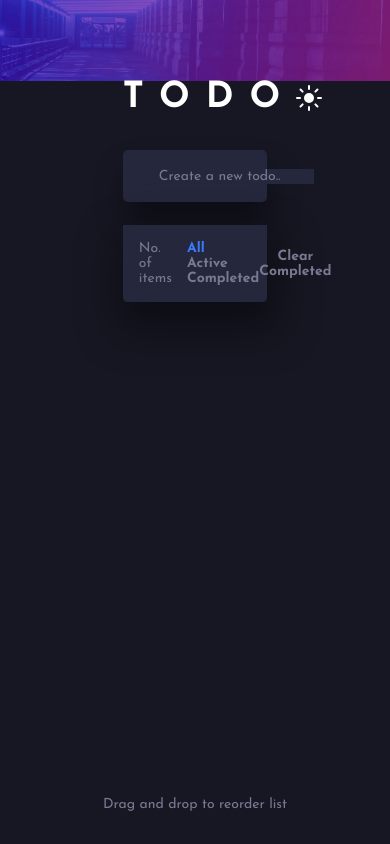
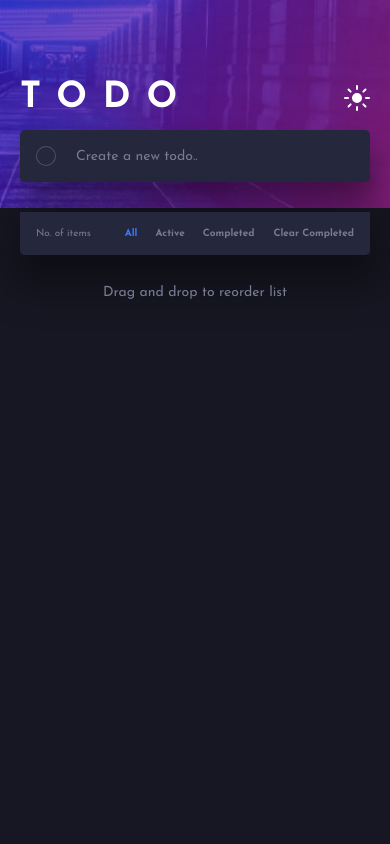
Before and after one commit to akaahl/todo-list-app, a plain HTML site: page index.html in a window 390 px wide. Drawn offline with nearby package versions, Linux system fonts and the light colour scheme.

Commit message:
Added mobile responsiveness

```diff
--- a/index.html
+++ b/index.html
@@ -33,7 +33,7 @@
         alt="background-img"
       />
       <img
-        src="images/bg-desktop-light.jpg"
+        src="images/bg-mobile-dark.jpg"
         class="mobile-img"
         alt="background-img"
       />
--- a/styles.css
+++ b/styles.css
@@ -27,11 +27,11 @@
 }
 
 body {
-  /* width: 100vw; */
   height: 100vh;
   font-family: "Josefin Sans", sans-serif;
   font-size: 18px;
   background: var(--very-dark-blue);
+  overflow-x: hidden;
 }
 
 header {
@@ -60,7 +60,7 @@ header .mobile-img {
 }
 
 .main-container .header-section {
-  width: 37%;
+  width: 500px;
   display: flex;
   align-items: center;
   justify-content: space-between;
@@ -84,17 +84,18 @@ header .mobile-img {
 
 .main-container form {
   display: flex;
+  flex-direction: column;
   align-items: center;
   justify-content: center;
+  width: 500px;
+  margin-top: -10%;
 }
 
 .main-container form .create-list {
   padding: 1rem;
   border-radius: 5px;
   background: var(--very-dark-desaturated-blue);
-  width: 37%;
-  position: absolute;
-  top: 150px;
+  width: 100%;
   display: flex;
   align-items: center;
   box-shadow: 3px 20px 30px rgba(0, 0, 0, 0.4);
@@ -144,9 +145,8 @@ header .mobile-img {
 }
 
 .main-container form .list-items {
-  width: 37%;
-  position: absolute;
-  top: 225px;
+  width: 100%;
+  margin-top: 30px;
   box-shadow: 3px 20px 40px 10px rgba(0, 0, 0, 0.4);
 }
 
@@ -303,6 +303,9 @@ header .mobile-img {
 .main-container form .list-items ul li .todo-items span {
   cursor: pointer;
   user-select: none;
+  word-wrap: break-word;
+  text-overflow: ellipsis;
+  width: 100%;
 }
 
 .main-container form .list-items ul li .todo-items img {
@@ -314,11 +317,99 @@ header .mobile-img {
   display: block;
 }
 
+footer {
+  display: flex;
+  align-items: center;
+  justify-content: center;
+  margin: 30px 0;
+}
+
 footer small {
-  position: fixed;
-  bottom: 2rem;
-  left: 50%;
-  transform: translateX(-50%);
+  text-align: center;
   font-size: 14px;
   color: var(--dark-grayish-blue);
+  margin-bottom: 30px;
 }
+
+@media (max-width: 1000px) {
+  .main-container form {
+    margin-top: -7%;
+  }
+}
+
+@media (max-width: 750px) {
+  .main-container form {
+    margin-top: 0;
+  }
+}
+
+@media (max-width: 550px) {
+  header .desktop-img {
+    display: none;
+  }
+
+  header .mobile-img {
+    display: block;
+  }
+
+  .main-container .header-section {
+    width: 450px;
+  }
+
+  .main-container form {
+    width: 450px;
+    margin-top: -28%;
+  }
+}
+
+@media (max-width: 450px) {
+  .main-container .header-section {
+    width: 400px;
+  }
+
+  .main-container form {
+    width: 400px;
+    margin-top: -20%;
+  }
+
+  .main-container form .list-items ul li:last-child,
+  .main-container form .list-items ul li:last-child .items-status button,
+  .main-container form .list-items ul li:last-child .clear-items button {
+    font-size: 12px;
+  }
+}
+
+@media (max-width: 420px) {
+  .main-container .header-section {
+    width: 350px;
+  }
+
+  .main-container form {
+    width: 350px;
+    margin-top: -20%;
+  }
+
+  .main-container form .list-items ul li:last-child,
+  .main-container form .list-items ul li:last-child .items-status button,
+  .main-container form .list-items ul li:last-child .clear-items button {
+    font-size: 10px;
+  }
+}
+
+@media (max-width: 375px) {
+  .main-container .header-section {
+    width: 325px;
+  }
+
+  .main-container form {
+    width: 325px;
+    margin-top: -10%;
+  }
+  .main-container form .list-items ul li input[type="checkbox"]::after {
+    transform: translate(0.5px, 1px);
+  }
+
+  .main-container form .list-items ul li:last-child .items-status button {
+    margin-left: 5px;
+  }
+}
```
